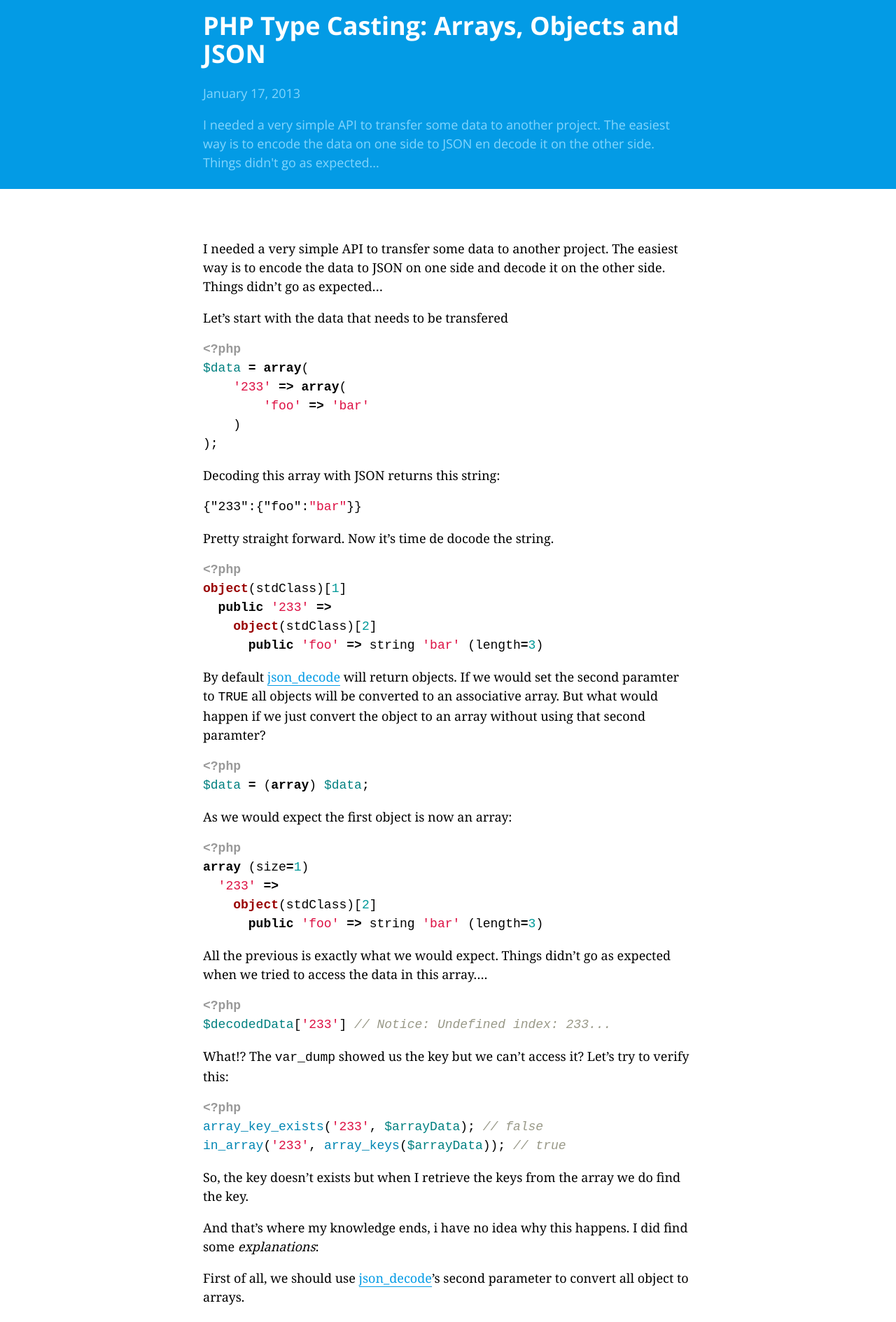
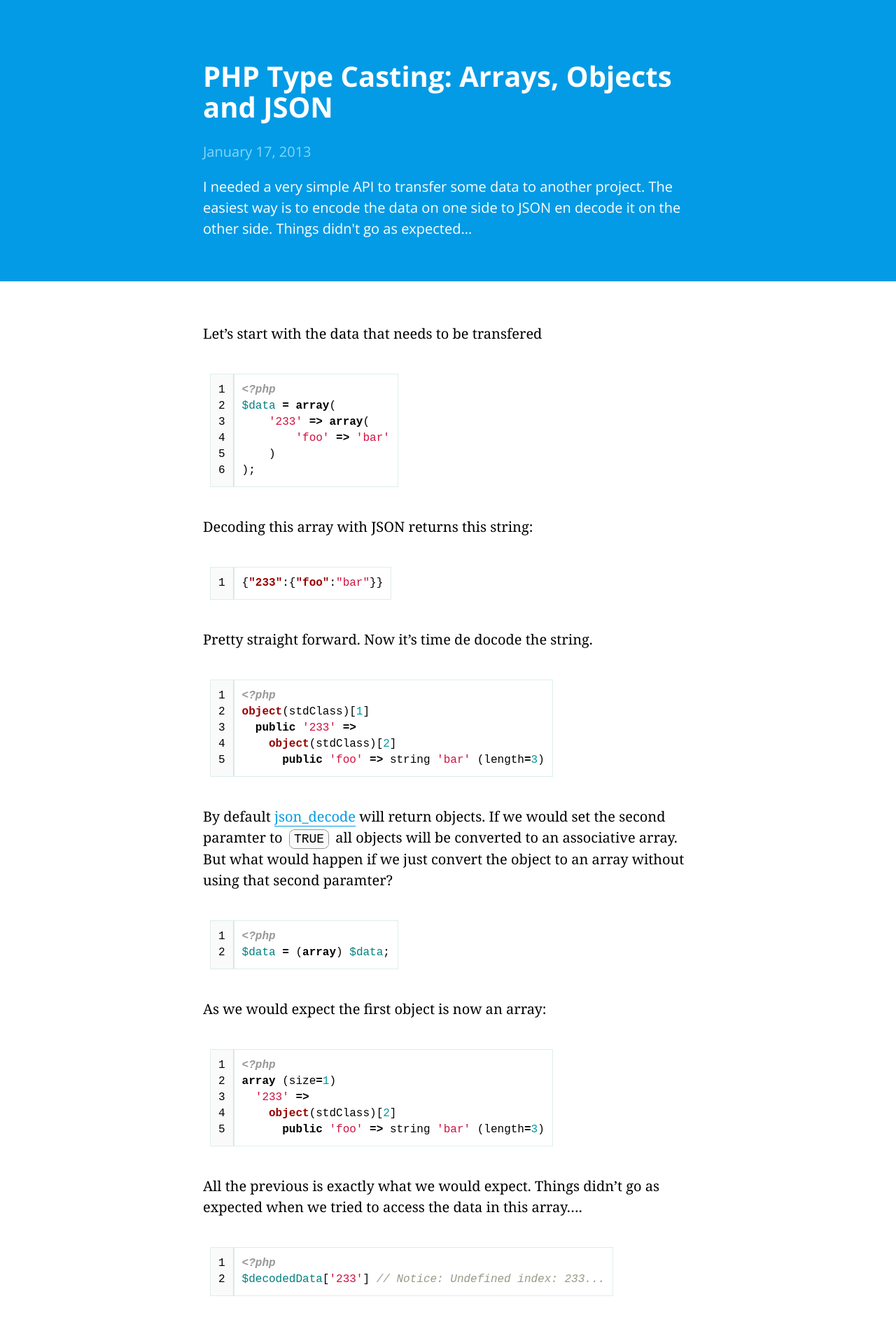
Before and after one commit to stijnj/stijnj.github.com, a Jekyll site: the page built from _posts/2013-01-17-php-type-casting-arrays-objects-json.md, in a window 1280 px wide. Shown: the top 1889 px of the page at 70% size. Built offline with Jekyll 4.4.1, drawn with Linux system fonts in a browser that asks for light colours; comment, search, counter and statistics services are not loaded; some of the changed text lies outside the part shown.

Commit message:
more styling improvements

````diff
--- a/_config.yml
+++ b/_config.yml
@@ -6,5 +6,5 @@ exclude: [sass/]
 kramdown:
   input: GFM
   syntax_highlighter: rouge
-  #syntax_highlighter_opts:
-      #line_numbers: true
+  syntax_highlighter_opts:
+      line_numbers: true
--- a/_layouts/post.html
+++ b/_layouts/post.html
@@ -2,14 +2,12 @@
 layout: default
 ---
 <div class="hero hero--small">
-    <div class="wrapper hero__wrapper">
-        <div class="hero__content">
-            <h1 class="hero__title">{{ page.title }}</h1>
-            <time>{{ page.date | date: "%B %e, %Y" }}</time>
-            <p>
-                {{ page.excerpt }}
-            </p>
-        </div>
+    <div class="wrapper">
+        <h1 class="hero__title">{{ page.title }}</h1>
+        <time>{{ page.date | date: "%B %e, %Y" }}</time>
+        <p>
+            {{ page.excerpt }}
+        </p>
     </div>
 </div>
 
--- a/_posts/2013-01-17-php-type-casting-arrays-objects-json.md
+++ b/_posts/2013-01-17-php-type-casting-arrays-objects-json.md
@@ -2,10 +2,8 @@
 layout: post
 title: PHP Type Casting&#58; Arrays, Objects and JSON
 excerpt:
-    I needed a very simple API to transfer some data to another project. The easiest way is to encode the data on one side to JSON en decode it on the other side. Things didn't go as expected...
+    "I needed a very simple API to transfer some data to another project. The easiest way is to encode the data on one side to JSON en decode it on the other side. Things didn't go as expected..."
 ---
-I needed a very simple API to transfer some data to another project. The easiest way is to encode the data to JSON on one side and decode it on the other side. Things didn't go as expected...
-
 Let's start with the data that needs to be transfered
 
 ```php
--- a/assets/css/style.css
+++ b/assets/css/style.css
@@ -433,7 +433,7 @@ table {
     margin: 0 auto;
 }*/
 html {
-  font-size: 18px;
+  font-size: 20px;
   min-width: 320px;
   min-height: 100%; }
 
@@ -445,6 +445,10 @@ body {
 h1 {
   font-size: 2rem;
   line-height: 1.1; }
+
+h1, h2, h3, h4, h5, h6 {
+  color: #039be5;
+  font-family: Open Sans, Arial, sans-serif; }
 
 a {
   color: #039be5;
@@ -476,11 +480,15 @@ a {
     text-decoration: none; }
     .hero a:hover {
       color: inherit; }
+  .hero p {
+    color: #ffffff;
+    margin-bottom: 0; }
 
 .hero--small {
-  min-height: 200px;
-  height: 30vh;
-  margin-bottom: 4rem; }
+  min-height: 30vh;
+  height: auto;
+  padding: 3rem 0;
+  margin-bottom: 3rem; }
 
 .hero__title {
   color: #ffffff; }
@@ -494,8 +502,55 @@ a {
   transform: translate(-50%, -50%); }
 
 .highlight {
-  background: #ffffff; }
+  margin: 2em 0;
+  font-size: .8rem; }
+  .highlight table, .highlight tbody {
+    display: block;
+    width: 100%; }
+  .highlight td {
+    border: 1px solid #dee; }
+  .highlight tr {
+    display: flex;
+    width: 100%; }
+  .highlight .code {
+    flex: 1 0 0px;
+    margin-left: -1px;
+    display: block;
+    max-width: calc(100% - 2em); }
 
+pre {
+  padding: 10px;
+  margin: 0;
+  line-height: 23px;
+  white-space: pre;
+  overflow-x: auto;
+  word-break: inherit;
+  word-wrap: inherit; }
+
+.highlight .gl {
+  background: #fafafa;
+  border-right: 1px solid #ddd;
+  color: none;
+  user-select: none;
+  overflow: hidden; }
+
+p code, li code, td code {
+  color: #000000;
+  background: #fafafa;
+  padding: 3px 6px;
+  border-radius: 8px;
+  border: 1px dotted #333;
+  margin: 0 4px;
+  font-size: 90%;
+  word-wrap: break-word; }
+
+a code {
+  color: inherit;
+  text-decoration: underline;
+  margin: 0 -1px;
+  padding: 3px 10px; }
+
+/*.highlight { background-color: #ffffcc }*/
 .highlight .c {
   color: #999988;
   font-style: italic; }
@@ -507,10 +562,12 @@ a {
 
 /* Error */
 .highlight .k {
+  color: #000000;
   font-weight: bold; }
 
 /* Keyword */
 .highlight .o {
+  color: #000000;
   font-weight: bold; }
 
 /* Operator */
@@ -521,7 +578,8 @@ a {
 /* Comment.Multiline */
 .highlight .cp {
   color: #999999;
-  font-weight: bold; }
+  font-weight: bold;
+  font-style: italic; }
 
 /* Comment.Preproc */
 .highlight .c1 {
@@ -540,12 +598,8 @@ a {
   background-color: #ffdddd; }
 
 /* Generic.Deleted */
-.highlight .gd .x {
+.highlight .ge {
   color: #000000;
-  background-color: #ffaaaa; }
-
-/* Generic.Deleted.Specific */
-.highlight .ge {
   font-style: italic; }
 
 /* Generic.Emph */
@@ -562,11 +616,6 @@ a {
   background-color: #ddffdd; }
 
 /* Generic.Inserted */
-.highlight .gi .x {
-  color: #000000;
-  background-color: #aaffaa; }
-
-/* Generic.Inserted.Specific */
 .highlight .go {
   color: #888888; }
 
@@ -588,18 +637,27 @@ a {
 
 /* Generic.Traceback */
 .highlight .kc {
+  color: #000000;
   font-weight: bold; }
 
 /* Keyword.Constant */
 .highlight .kd {
+  color: #000000;
   font-weight: bold; }
 
 /* Keyword.Declaration */
+.highlight .kn {
+  color: #000000;
+  font-weight: bold; }
+
+/* Keyword.Namespace */
 .highlight .kp {
+  color: #000000;
   font-weight: bold; }
 
 /* Keyword.Pseudo */
 .highlight .kr {
+  color: #000000;
   font-weight: bold; }
 
 /* Keyword.Reserved */
@@ -613,7 +671,7 @@ a {
 
 /* Literal.Number */
 .highlight .s {
-  color: #d14; }
+  color: #d01040; }
 
 /* Literal.String */
 .highlight .na {
@@ -633,6 +691,11 @@ a {
   color: #008080; }
 
 /* Name.Constant */
+.highlight .nd {
+  color: #3c5d5d;
+  font-weight: bold; }
+
+/* Name.Decorator */
 .highlight .ni {
   color: #800080; }
 
@@ -647,6 +710,11 @@ a {
   font-weight: bold; }
 
 /* Name.Function */
+.highlight .nl {
+  color: #990000;
+  font-weight: bold; }
+
+/* Name.Label */
 .highlight .nn {
   color: #555555; }
 
@@ -660,6 +728,7 @@ a {
 
 /* Name.Variable */
 .highlight .ow {
+  color: #000000;
   font-weight: bold; }
 
 /* Operator.Word */
@@ -684,35 +753,35 @@ a {
 
 /* Literal.Number.Oct */
 .highlight .sb {
-  color: #d14; }
+  color: #d01040; }
 
 /* Literal.String.Backtick */
 .highlight .sc {
-  color: #d14; }
+  color: #d01040; }
 
 /* Literal.String.Char */
 .highlight .sd {
-  color: #d14; }
+  color: #d01040; }
 
 /* Literal.String.Doc */
 .highlight .s2 {
-  color: #d14; }
+  color: #d01040; }
 
 /* Literal.String.Double */
 .highlight .se {
-  color: #d14; }
+  color: #d01040; }
 
 /* Literal.String.Escape */
 .highlight .sh {
-  color: #d14; }
+  color: #d01040; }
 
 /* Literal.String.Heredoc */
 .highlight .si {
-  color: #d14; }
+  color: #d01040; }
 
 /* Literal.String.Interpol */
 .highlight .sx {
-  color: #d14; }
+  color: #d01040; }
 
 /* Literal.String.Other */
 .highlight .sr {
@@ -720,7 +789,7 @@ a {
 
 /* Literal.String.Regex */
 .highlight .s1 {
-  color: #d14; }
+  color: #d01040; }
 
 /* Literal.String.Single */
 .highlight .ss {
````
Also changed, not shown: assets/sass/highlight.scss (+23 -22 lines), assets/sass/style.scss (+79 -4 lines).
